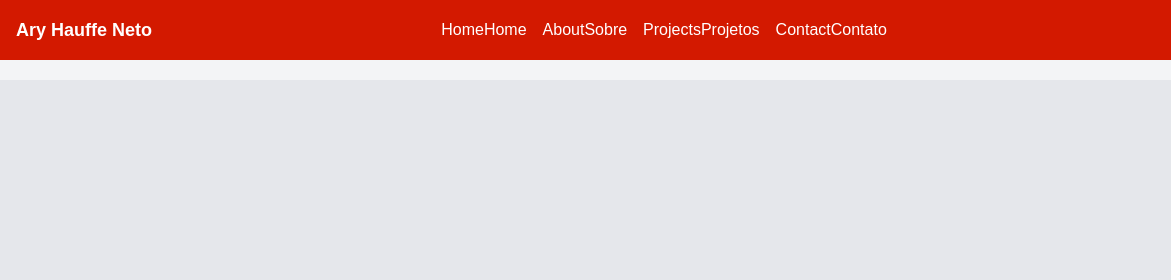
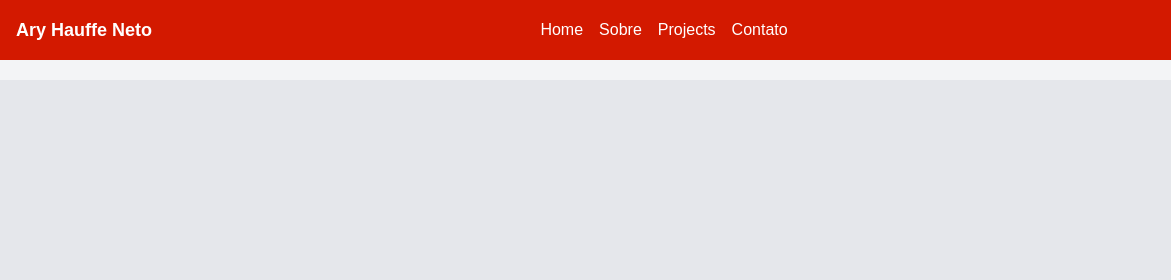
Before and after one commit to Arynelson/Site, a website: page index.html in a window 1280 px wide. Shown: the top 280 px of the page, 0-1171 px from the left. Drawn offline with nearby package versions, Linux system fonts and the light colour scheme.

Commit message:
Atualizacao de responsividade2

```diff
--- a/index.html
+++ b/index.html
@@ -34,16 +34,16 @@
       <nav class="hidden md:flex">
         <ul class="flex space-x-4">
           <li>
-            <a href="#home" class="hover:text-yellow-400 lang" data-key="home">Home</a>
+            <a href="#home" class="hover:text-yellow-400 lang" >Home</a>
           </li>
           <li>
-            <a href="#about" class="hover:text-yellow-400 lang" data-key="about">Sobre</a>
+            <a href="#about" class="hover:text-yellow-400 lang" >Sobre</a>
           </li>
           <li>
-            <a href="#projects" class="hover:text-yellow-400 lang" data-key="projects"></a>
+            <a href="#projects" class="hover:text-yellow-400 lang" >Projects</a>
           </li>
           <li>
-            <a href="#contact" class="hover:text-yellow-400 lang" data-key="contact">Contato</a>
+            <a href="#contact" class="hover:text-yellow-400 lang" >Contato</a>
           </li>
         </ul>
       </nav>
```
